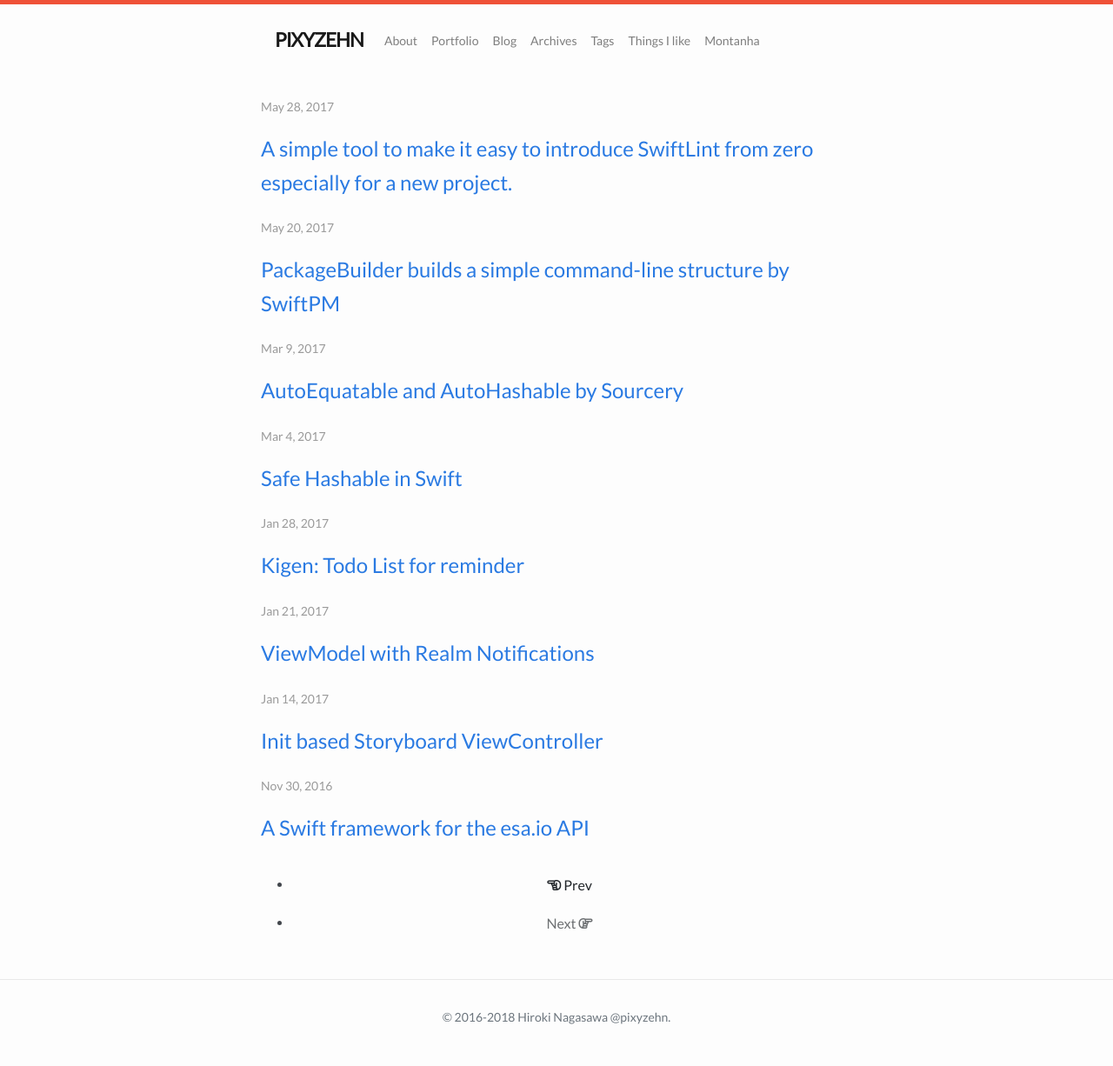
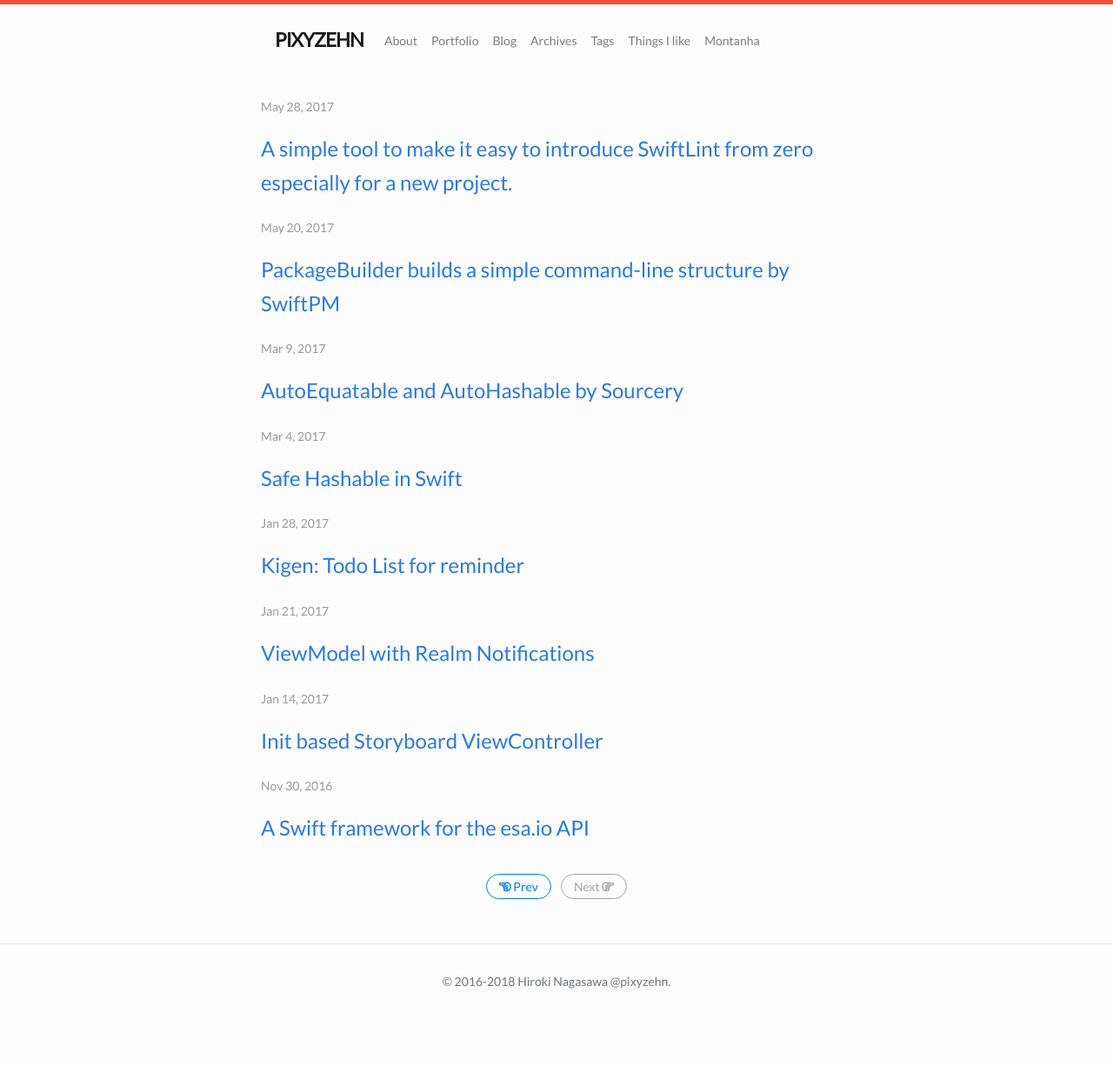
Before and after one commit to pixyzehn/pixyzehn.com, a Jekyll site: the page built from blog/index.html, in a window 1280 px wide. Shown: the whole page at 87% size. Built offline with Jekyll 4.4.1, drawn with Linux system fonts in a browser that asks for light colours; nearby versions of some CDN libraries; library files that are not in the unit come from our copies; the list of posts is cut into pages by our own code; after the commit the page ends 1185 px from its top, so only the background shows below that.

Commit message:
Fix pagination

```diff
--- a/_includes/pagination.html
+++ b/_includes/pagination.html
@@ -1,18 +1,14 @@
-<div class="pagination">
-    <div class="center">
-        <nav>
-            <ul class="pager">
-                <li>
-                    <a href="/blog/{{paginator.next_page}}" class="btn btn-default {% if paginator.next_page == nil %}disabled{% endif %}">
+<nav aria-label="Page navigation">
+    <ul class="pagination justify-content-center mx-auto">
+        <li class="page-item">
+            <a href="/blog/{{paginator.next_page}}" class="page-link btn btn-outline-secondary {% if paginator.next_page == nil %}disabled{% endif %}">
                 <i class="fa fa-hand-o-left"></i> Prev
             </a>
         </li>
-                <li>
-                    <a href="/blog{% if paginator.page != 2 %}/{{paginator.previous_page}}{% endif %}" class="btn btn-default {% if paginator.previous_page == nil %}disabled{% endif %}">
+        <li class="page-item">
+            <a href="/blog{% if paginator.page != 2 %}/{{paginator.previous_page}}{% endif %}" class="page-link btn btn-outline-secondary {% if paginator.previous_page == nil %}disabled{% endif %}">
                 Next <i class="fa fa-hand-o-right"></i>
             </a>
         </li>
     </ul>
 </nav>
-    </div>
-</div>
--- a/_sass/_layout.scss
+++ b/_sass/_layout.scss
@@ -202,21 +202,15 @@
 /**
  * Pagination
  */
-.pagination {
-    display: block;
-    margin-bottom: 0rem;
-}
+.pagination li {
+    margin: 6px;
 
-.center {
-    float: none;
-    margin-left: auto;
-    margin-right: auto;
-    display: block;
-    text-align: center;
-}
-
-.pager li {
-    margin: 6px;
+    > a {
+        border-radius: 15px!important;
+        padding: 5px 14px;
+        border: 1px solid;
+        font-size: 14px;
+    }
 }
 
 
```
Lines whose indentation alone changed are shown as unchanged.
